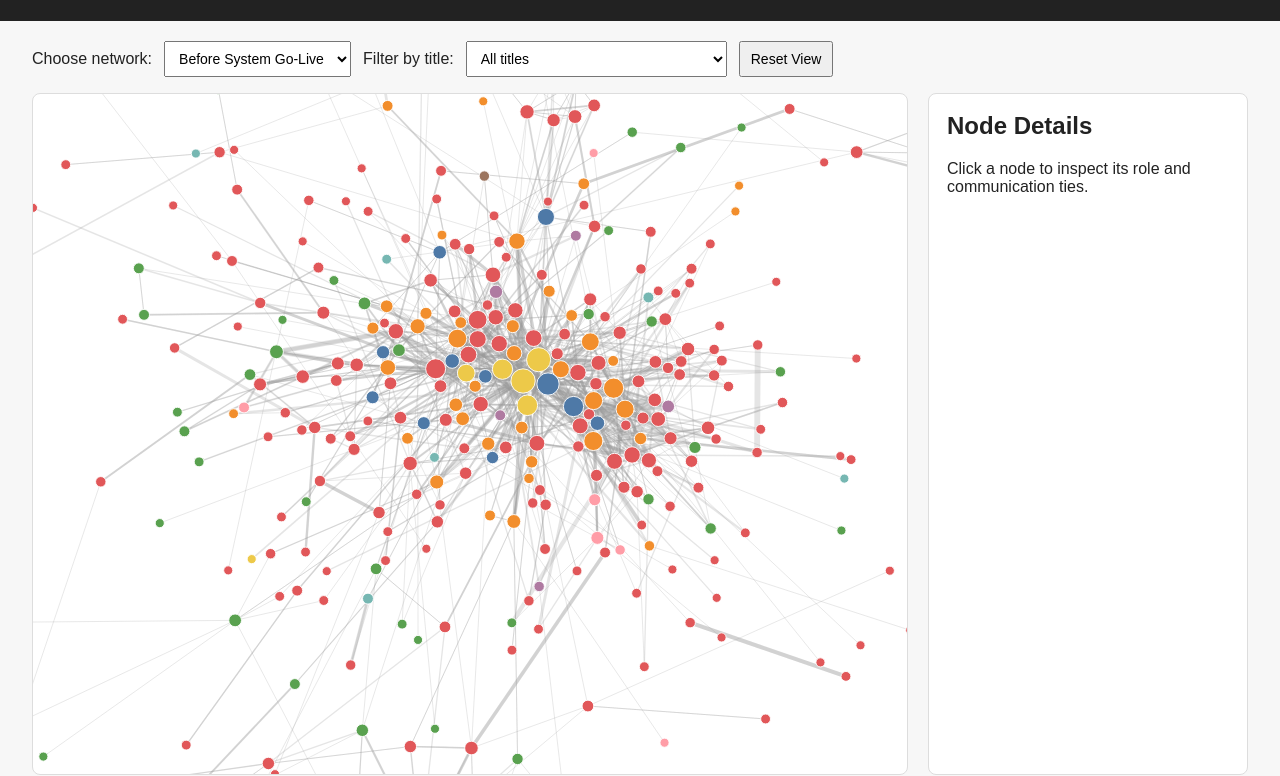
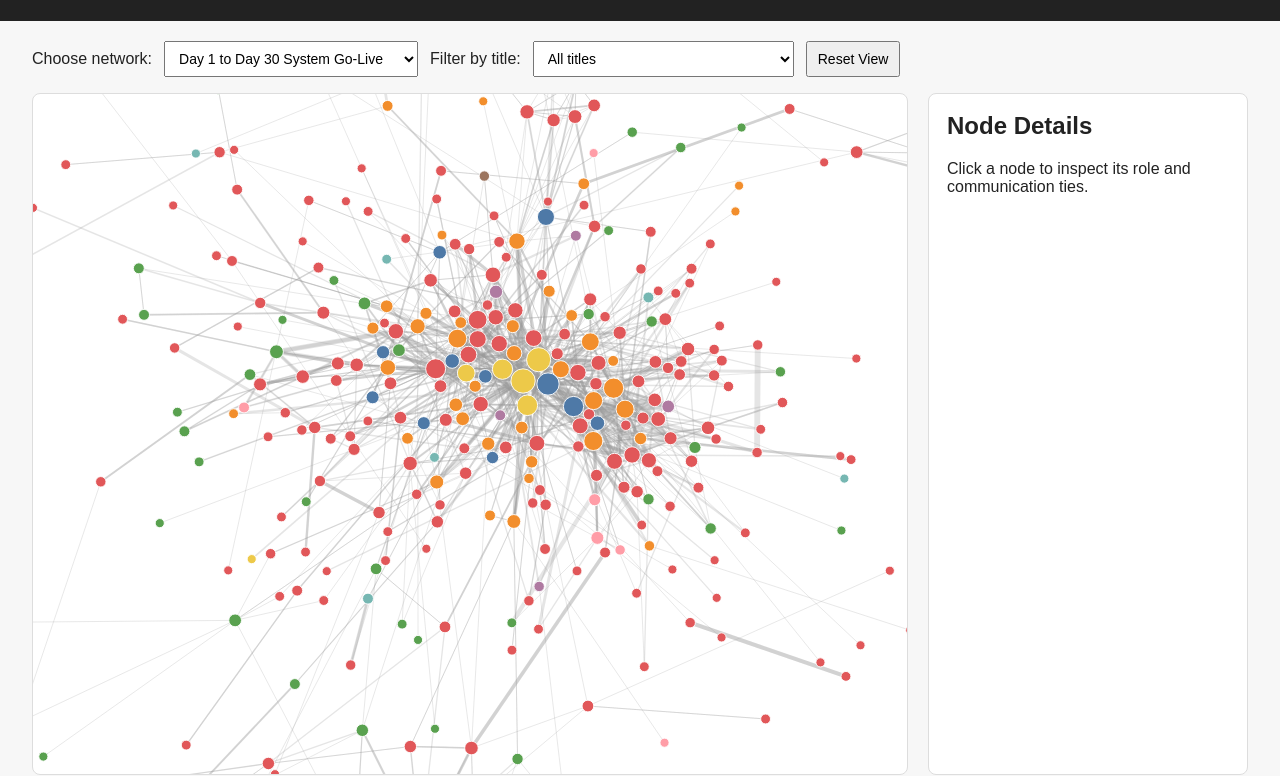
Before and after one commit to positivistlab/mgt2210, a plain HTML site: page index.html in a window 1280 px wide. Shown: the part 85-861 px from the top of the page. Drawn offline with nearby package versions, Linux system fonts and the light colour scheme; animation ran at ten frames a second.

Commit message:
Update index.html

```diff
--- a/index.html
+++ b/index.html
@@ -18,8 +18,8 @@
     <section class="controls">
       <label for="networkSelect">Choose network:</label>
       <select id="networkSelect">
-        <option value="start">Before System Go-Live</option>
-        <option value="end">After System Go-Live</option>
+        <option value="start">Day 1 to Day 30 System Go-Live</option>
+        <option value="end">Day 60 to Day 90 System Go-Live</option>
       </select>
 
       <label for="titleSelect">Filter by title:</label>
```
